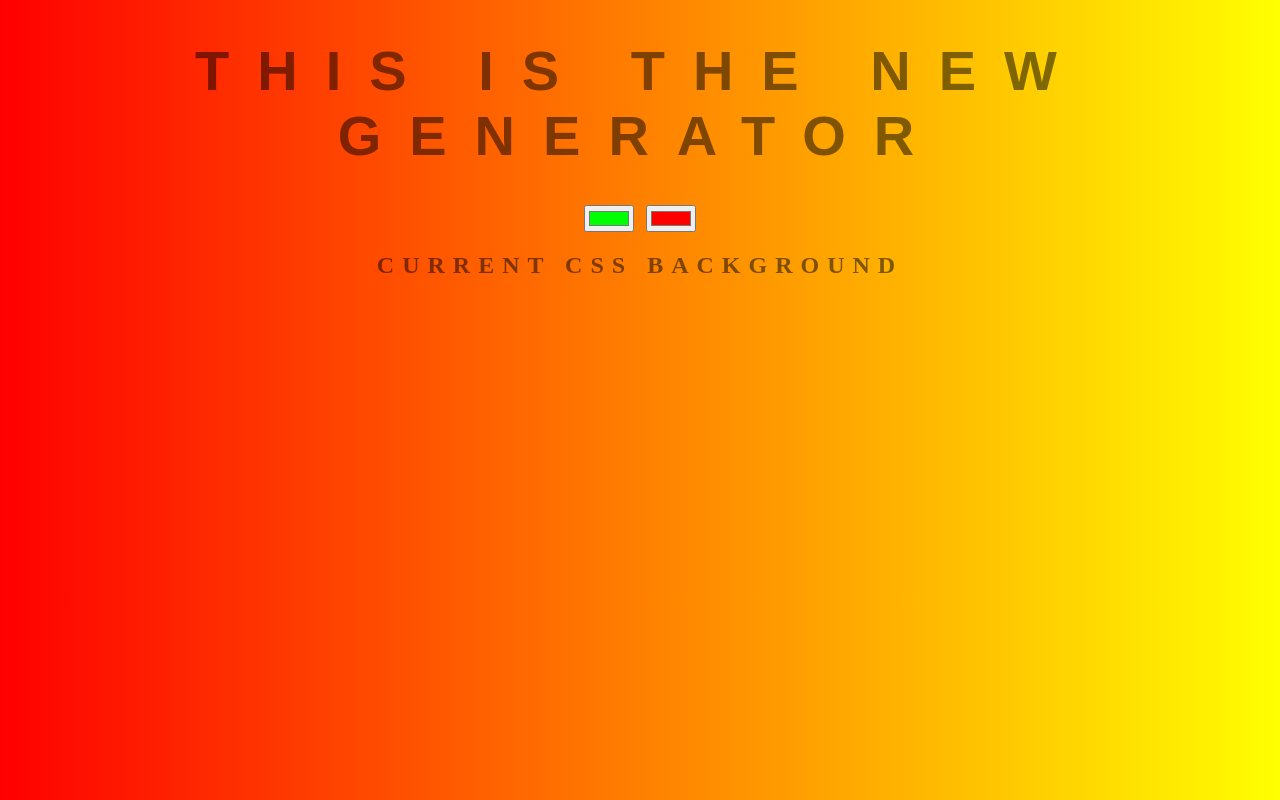
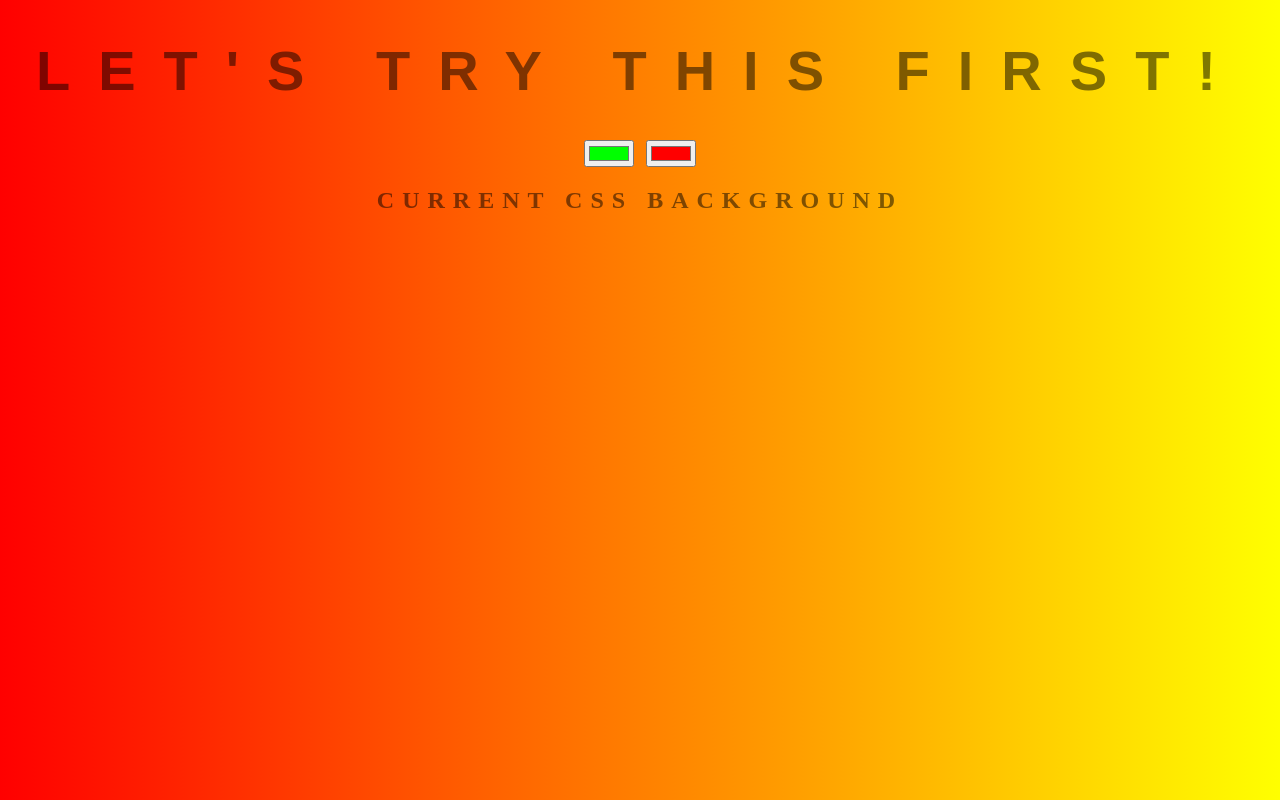
Before and after one commit to elena-emma/background-generator, a plain HTML site: page index.html in a window 1280 px wide. Drawn offline with Linux system fonts and the light colour scheme.

Commit message:
Lets try this first

```diff
--- a/index.html
+++ b/index.html
@@ -5,7 +5,7 @@
 	<link rel="stylesheet" type="text/css" href="style.css">
 </head>
 <body id="gradient">
-	<h1>This is the new Generator</h1>
+	<h1>Let's try this first!</h1>
 	<input class="color1" type="color" name="color1" value="#00ff00">
 	<input class="color2" type="color" name="color2" value="#ff0000">
 	<h2>Current CSS Background</h2>
```
